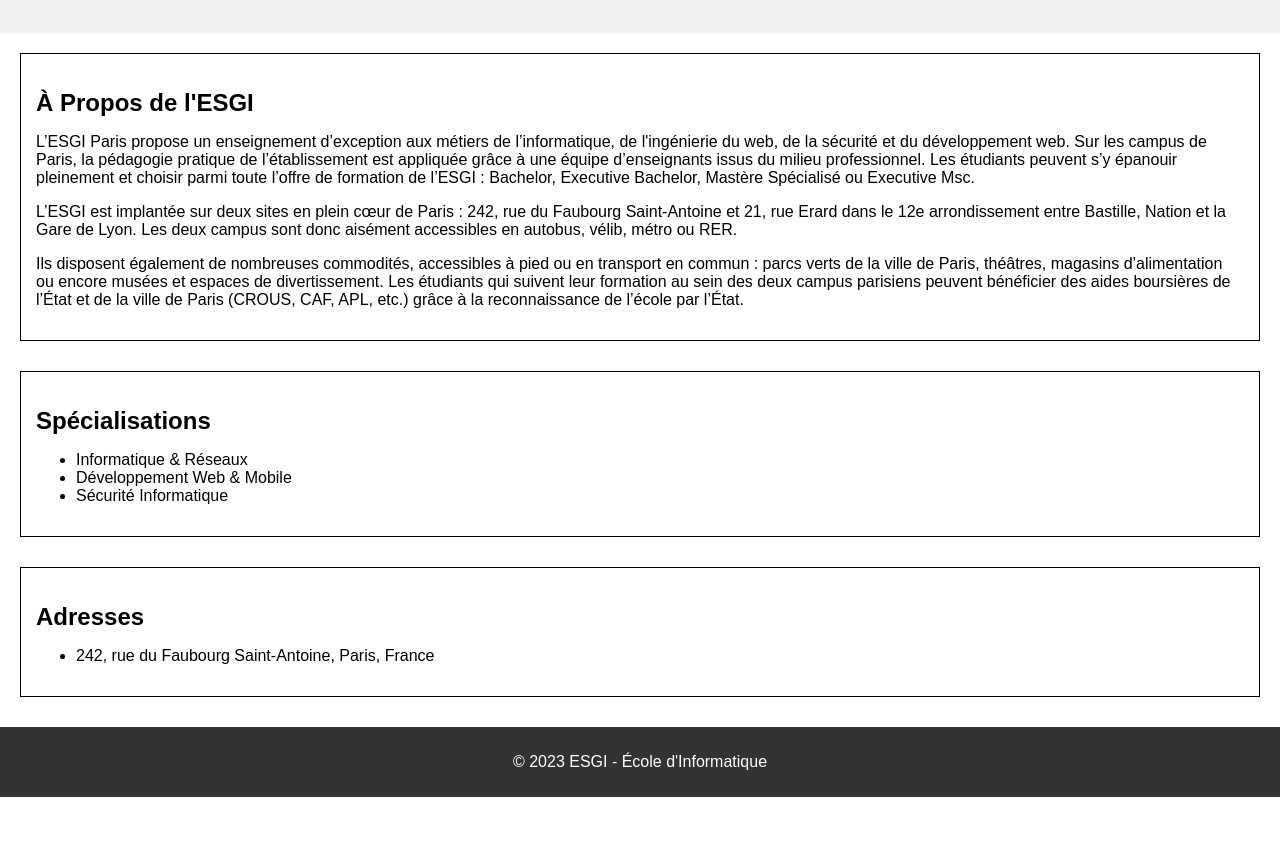
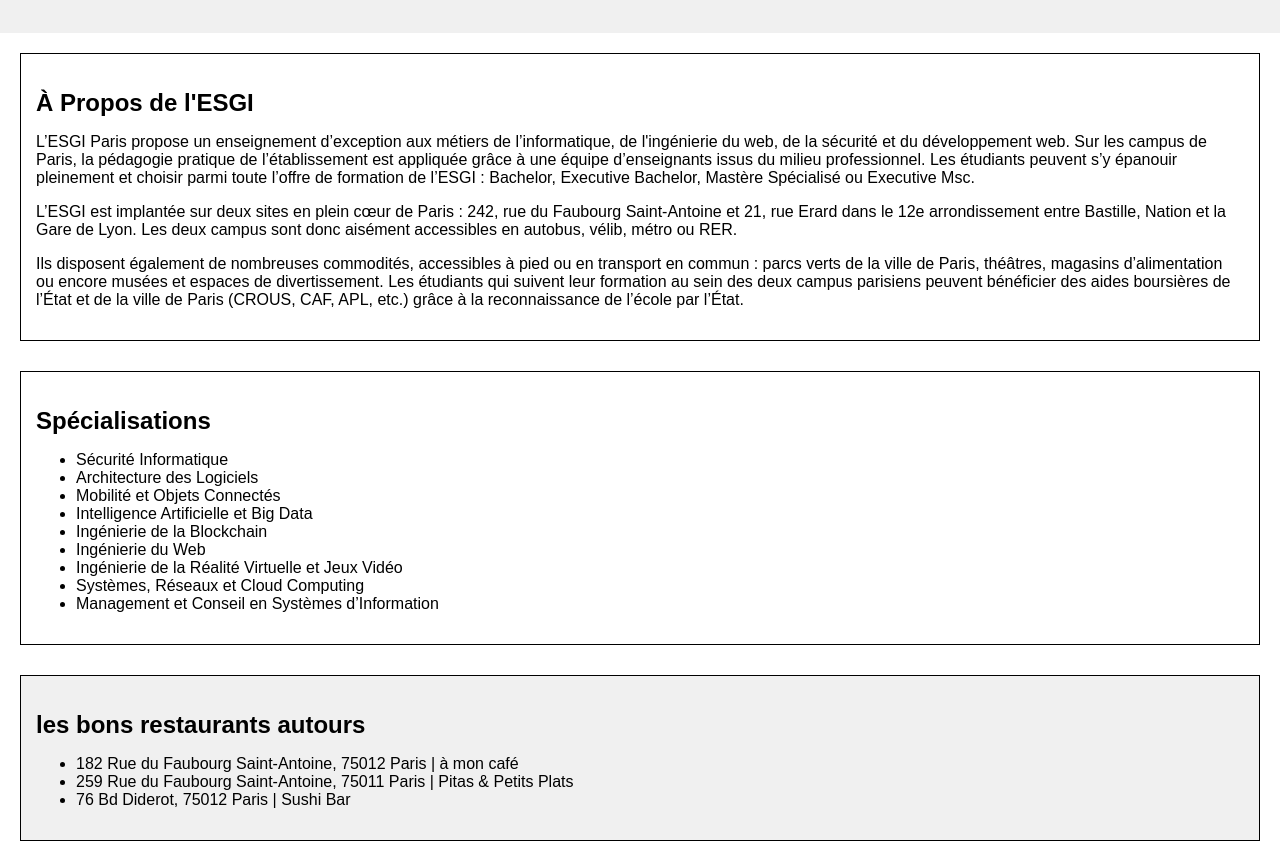
Before and after one commit to Bur-ber/TP-Git, a plain HTML site: page index.html in a window 1280 px wide. Shown: the part 121-963 px from the top of the page. Before the commit the page ends 918 px from the top, so only its background shows below. Drawn offline with Linux system fonts and the light colour scheme.

Commit message:
ticket-2

```diff
--- a/index.html
+++ b/index.html
@@ -24,12 +24,28 @@
     <section id="specializations">
       <h2>Spécialisations</h2>
       <ul>
-        <li>Informatique & Réseaux</li>
-        <li>Développement Web & Mobile</li>
         <li>Sécurité Informatique</li>
+        <li>Architecture des Logiciels</li>
+        <li>Mobilité et Objets Connectés</li>
+        <li>Intelligence Artificielle et Big Data</li>
+        <li>Ingénierie de la Blockchain</li>
+        <li>Ingénierie du Web</li>
+        <li>Ingénierie de la Réalité Virtuelle et Jeux Vidéo</li>
+        <li>Systèmes, Réseaux et Cloud Computing</li>
+        <li>Management et Conseil en Systèmes d’Information</li>
         <!-- Add other specializations -->
       </ul>
     </section>
+
+    <section id="resto-list">
+      <h2>les bons restaurants autours</h2>
+      <ul>
+        <li>182 Rue du Faubourg Saint-Antoine, 75012 Paris | à mon café</li>
+        <li>259 Rue du Faubourg Saint-Antoine, 75011 Paris | Pitas & Petits Plats</li>
+        <li>76 Bd Diderot, 75012 Paris | Sushi Bar</li>
+      </ul>
+    </section>
+
 
     <section id="address">
       <h2>Adresses</h2>
--- a/style.css
+++ b/style.css
@@ -30,3 +30,7 @@ footer {
   background-color: #333;
   color: white;
 }
+
+#resto-list {
+  background-color: #f0f0f0;
+}
```
